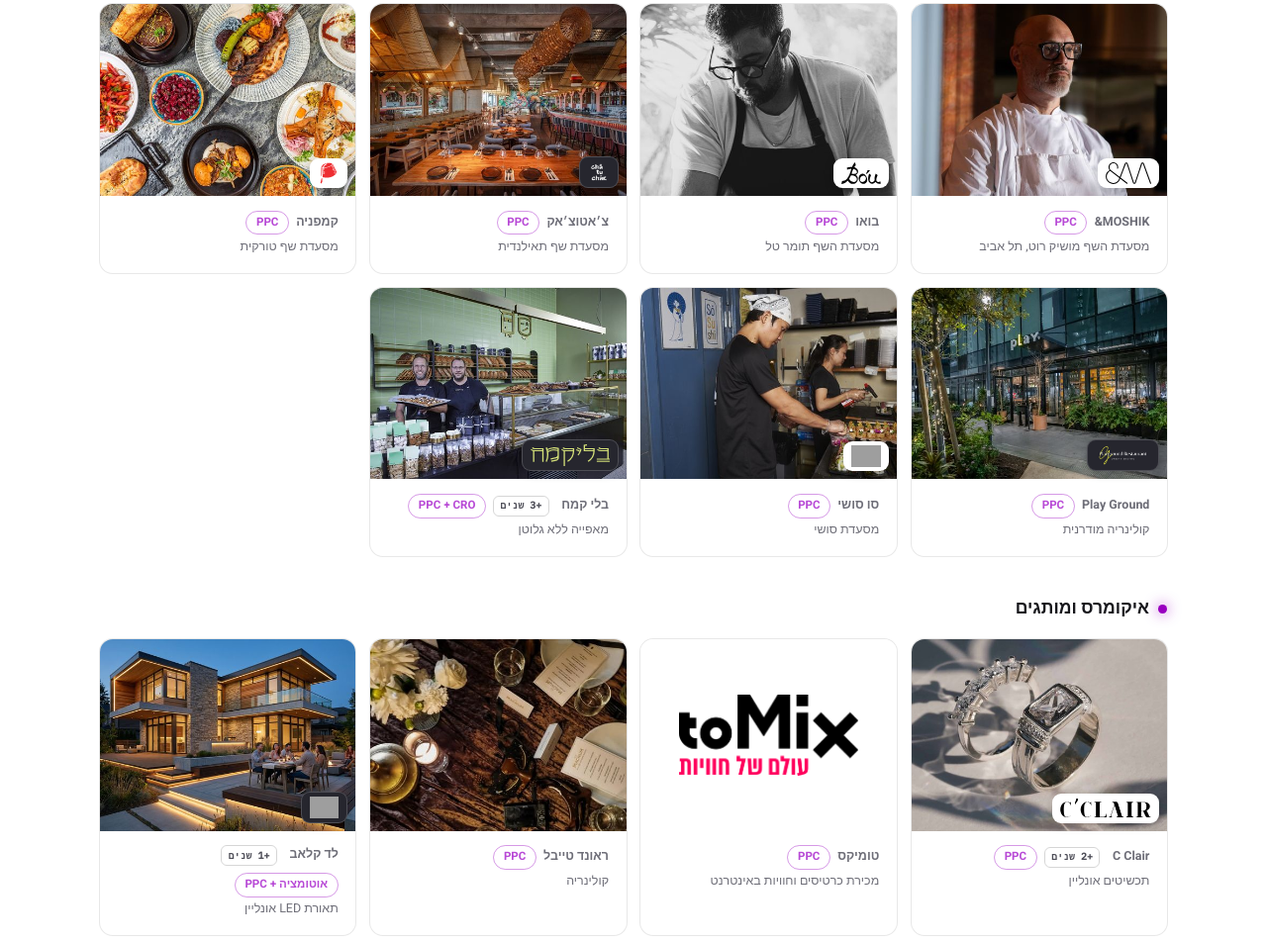
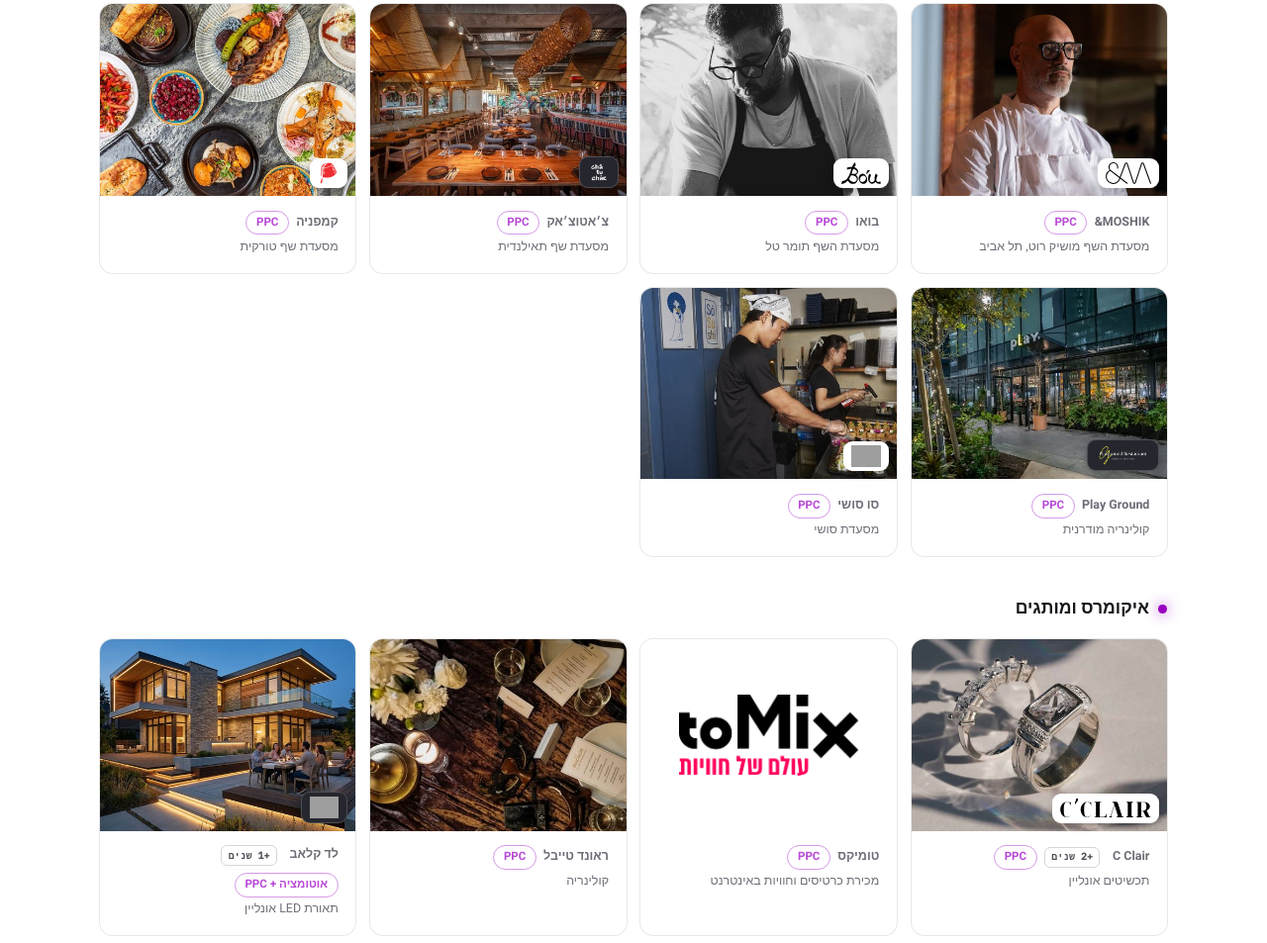
Before and after one commit to SnikZik/snir-website, a plain HTML site: page bright.html in a window 1280 px wide. Shown: the part 1844-2797 px from the top of the page at 99% size. Drawn offline with Linux system fonts and the light colour scheme; grey boxes are pictures that could not be loaded.

Commit message:
Trim client list: remove Gino Surf Shop, Barzilai Mor, 2PHD (incl. organic panel and SERP query), Mivtah Kranot; empty finance group removed
Co-Authored-By: Claude Opus 5.5 <noreply@anthropic.com>

```diff
--- a/bright.html
+++ b/bright.html
@@ -774,7 +774,6 @@ height="0" width="0" style="display:none;visibility:hidden"></iframe></noscript>
         <div class="org-grid">
         <div class="op kcard reveal"><div class="op-head"><b>מרכז גמילה פניקס</b><span>אורגני 3 שנים</span></div><div class="op-sum"><em>5</em> ביטויים במקום הראשון</div><div class="kws"><span class="kw p1"><b>1</b>גמילה מקטמין</span><span class="kw p1"><b>1</b>גמילה MDMA</span><span class="kw p1"><b>1</b>גמילה מליריקה</span><span class="kw p1"><b>1</b>גמילה mmc</span><span class="kw p1"><b>1</b>גמילה מבסטים</span><span class="kw p2"><b>2</b>גמילה מדוקטור</span><span class="kw p2"><b>2</b>גמילה מהתמכרות לריטלין</span><span class="kw p2"><b>2</b>גמילה מפנטניל</span><span class="kw p2"><b>2</b>גמילה מטרמדקס</span><span class="kw p2"><b>2</b>גמילה מקריסטל מת</span><span class="kw p2"><b>2</b>התמכרות למאטדון</span><span class="kw p2"><b>2</b>גמילה מאוקסיקונטין</span><span class="kw p3"><b>3</b>גמילה מאקסטזי</span></div></div>
         <div class="op kcard reveal"><div class="op-head"><b>פיינטגול</b><span>אורגני 3 שנים</span></div><div class="op-sum"><em>11</em> ביטויים במקום הראשון</div><div class="kws"><span class="kw p1"><b>1</b>סימון מגרשי ספורט</span><span class="kw p1"><b>1</b>חידוש מגרשי ספורט</span><span class="kw p1"><b>1</b>בניית מגרשי ספורט</span><span class="kw p1"><b>1</b>תכנון מגרש ספורט</span><span class="kw p1"><b>1</b>הקמת מגרש ספורט</span><span class="kw p1"><b>1</b>מגרש כדורגל בבית</span><span class="kw p1"><b>1</b>מגרש כדורגל ביתי</span><span class="kw p1"><b>1</b>חידוש מגרש כדורגל</span><span class="kw p1"><b>1</b>חידוש מגרש טניס</span><span class="kw p1"><b>1</b>ציפוי מגרש טניס</span><span class="kw p1"><b>1</b>ציפוי ספורט קורט</span><span class="kw p2"><b>2</b>הקמת מגרש טניס</span><span class="kw p2"><b>2</b>ציפוי מגרש ספורט</span><span class="kw p2"><b>2</b>בניית מגרש כדורסל ביתי</span><span class="kw p2"><b>2</b>מגרש כדורסל ביתי</span></div></div>
-        <div class="op kcard reveal"><div class="op-head"><b>2PHD</b><span>אורגני שנתיים</span></div><div class="op-sum"><em>7</em> ביטויים במקום הראשון</div><div class="kws"><span class="kw p1"><b>1</b>דוקטורט מחול</span><span class="kw p1"><b>1</b>PhD Profile</span><span class="kw p1"><b>1</b>דוקטורט PhD בלימודים מרחוק מאנגליה</span><span class="kw p1"><b>1</b>דוקטורט PhD בלימודים מרחוק בארה״ב</span><span class="kw p1"><b>1</b>דוקטורט PhD בקפריסין</span><span class="kw p1"><b>1</b>דוקטורט PhD בצפון קפריסין</span><span class="kw p1"><b>1</b>דוקטורט PhD בשווייץ</span><span class="kw p2"><b>2</b>דוקטורט מוכר בישראל</span><span class="kw p2"><b>2</b>דוקטורט PhD בצרפת</span><span class="kw p2"><b>2</b>דוקטורט PhD בגרמניה</span></div></div>
         <div class="op kcard reveal"><div class="op-head"><b>שיש אל חי</b><span>אורגני 5 שנים</span></div><div class="op-sum"><em>3</em> ביטויים במקום הראשון</div><div class="kws"><span class="kw p1"><b>1</b>שיש למטבחים</span><span class="kw p1"><b>1</b>סוגי שיש למטבחים</span><span class="kw p1"><b>1</b>משטח שיש דקטון</span><span class="kw p2"><b>2</b>פורצלן אבן קיסר</span></div></div>
         <div class="op kcard reveal"><div class="op-head"><b>ש.ה.מ הובלות</b><span>אורגני שנה</span></div><div class="op-sum"><em>3</em> ביטויים במקום הראשון</div><div class="kws"><span class="kw p1"><b>1</b>הובלת ציוד רגיש</span><span class="kw p1"><b>1</b>הובלת מכשור טכנולוגי</span><span class="kw p1"><b>1</b>הובלות לעסקים</span><span class="kw p2"><b>2</b>העברת משרדים גדולים</span><span class="kw p2"><b>2</b>הובלות משרדים לעסקים</span><span class="kw p3"><b>3</b>הובלת משרד לעסקים</span><span class="kw p3"><b>3</b>הובלת מעבדה</span></div></div>
         <div class="op kcard reveal"><div class="op-head"><b>אבי מנעולן</b><span>אורגני מפברואר 2026</span></div><div class="op-sum"><em>2</em> ביטויים במקום הראשון</div><div class="kws"><span class="kw p1"><b>1</b>שכפול שלטים למונית</span><span class="kw p1"><b>1</b>שכפול שלט למונית, היה 3</span><span class="kw p2"><b>2</b>שחזור שלט לרכב, היה 3</span><span class="kw p3"><b>3</b>הזמנת מנעולן רכב, היה 5</span></div></div>
@@ -880,8 +879,8 @@ var GROUPS=[
   ["צ׳אטוצ׳אק", "מסעדת שף תאילנדית", "PPC", "", "assets/clients/chatuchak.jpg", "assets/clogos/chatuchak.png", "dark"],
   ["קמפניה", "מסעדת שף טורקית", "PPC", "", "assets/clients/campania.jpg", "assets/clogos/campania.svg", ""],
   ["Play Ground", "קולינריה מודרנית", "PPC", "", "assets/clients/playground.jpg", "assets/clogos/playground.webp", "dark"],
-  ["סו סושי", "מסעדת סושי", "PPC", "", "assets/clients/sosushi.jpg", "assets/clogos/sosushi.png", ""],
-  ["בלי קמח", "מאפייה ללא גלוטן", "PPC + CRO", "3+", "assets/clients/blikemach.jpg", "assets/clogos/blikemach.svg", "dark"]]],
+  ["סו סושי", "מסעדת סושי", "PPC", "", "assets/clients/sosushi.jpg", "assets/clogos/sosushi.png", ""]
+]],
 ["איקומרס ומותגים",[
   ["C Clair", "תכשיטים אונליין", "PPC", "2+", "assets/clients/cclair.jpg", "assets/clogos/cclair.svg", ""],
   ["טומיקס", "מכירת כרטיסים וחוויות באינטרנט", "PPC", "", "", "assets/clogos/tomix.png", ""],
@@ -889,7 +888,6 @@ var GROUPS=[
   ["לד קלאב", "תאורת LED אונליין", "PPC + אוטומציה", "1+", "assets/clients/ledclub.jpg", "assets/clogos/ledclub.png", "dark"],
   ["בלי קמח", "מאפייה ללא גלוטן", "PPC + CRO", "3+", "assets/clients/blikemach.jpg", "assets/clogos/blikemach.svg", "dark"],
   ["הדס הלפרין", "איקומרס", "PPC", "", "assets/clients/hadas.jpg", "assets/clogos/hadas.png", ""],
-  ["ג׳ינו סרף שופ", "חנות גלישה", "PPC", "", "", "", ""],
   ["צימרלי", "פורטל צימרים", "PPC, SEO + GEO", "1+", "assets/clients/zimmerli.jpg", "", ""],
   ["אודל", "בוטיק פרימיום בראשון לציון", "PPC", "1+", "", "assets/clogos/odel.png", ""]
 ]],
@@ -921,16 +919,11 @@ var GROUPS=[
 ["נדל״ן",[
   ["דביר נדלן", "פרויקט הרצליה", "PPC", "", "", "assets/clogos/dvir.png", "dark"],
   ["Improov Homes", "נדל״ן בארה״ב", "PPC", "", "", "assets/clogos/imbar.png", ""],
-  ["קבוצת ברזילי ומור", "ייזום ובנייה", "PPC", "", "", "assets/logos/barzilai.jpg", ""],
   ["ל.י.ב.א יזום פרויקטים", "ייזום ונדל״ן", "PPC", "", "", "assets/clogos/liba.svg", "dark"]
 ]],
 ["חינוך, ספורט וקהילה",[
-  ["2PHD", "ליווי לדוקטורט בחו״ל", "SEO + GEO", "2+", "", "", ""],
   ["מונטסורי יער", "בית ספר פרטי", "פרויקט בהתנדבות", "", "assets/clients/montessori.jpg", "", ""],
   ["פאדל אזור", "מועדון פאדל", "הקמת אתר, PPC", "", "assets/clients/padel.jpg", "assets/clogos/padel.png", ""]
-]],
-["פיננסים",[
-  ["מבטח קרנות 770", "בית סוכן, ביטוח ופיננסים", "PPC", "5+", "", "assets/clogos/mivtah.svg", ""]
 ]]
 ];
 function chip(c){var media;if(c[4]){media='<div class="cwrap"><img class="cmedia" src="'+c[4]+'" alt="'+c[0]+'" loading="lazy" decoding="async">'+(c[5]?'<span class="clogo'+(c[6]?' dk':'')+'"><img src="'+c[5]+'" alt="" loading="lazy"></span>':'')+'</div>';}else if(c[5]){media='<div class="cmedia ltile'+(c[6]?' dk':'')+'"><img src="'+c[5]+'" alt="'+c[0]+'" loading="lazy"></div>';}else{media='<div class="cmedia ctile"><span>'+c[0].charAt(0)+'</span><em></em></div>';}return '<div class="cchip">'+media+'<div class="cbody"><b><span class="cname" dir="auto">'+c[0]+'</span>'+(c[3]?'<u class="yrs"><bdi>'+c[3]+'</bdi> שנים</u>':'')+(c[2]?'<i class="cwork" dir="auto">'+c[2]+'</i>':'')+'</b>'+(c[1]?'<span>'+c[1]+'</span>':'')+'</div></div>';}
@@ -1066,7 +1059,6 @@ if(!reduced){
     ["סימון מגרשי ספורט","פיינטגול"],
     ["הובלת ציוד רגיש","ש.ה.מ הובלות"],
     ["גמילה מקטמין","מרכז גמילה פניקס"],
-    ["דוקטורט מחול","2PHD"],
     ["שכפול שלטים למונית","אבי מנעולן"],
     ["שירותי הסעות לאנשי עסקים","ואן לימוזין"],
     ["התקנת דלת פלדלת בירושלים","ניב המנעולן"],
```
Also changed, not shown: index.html (+2 -10 lines), soft.html (+2 -10 lines).
